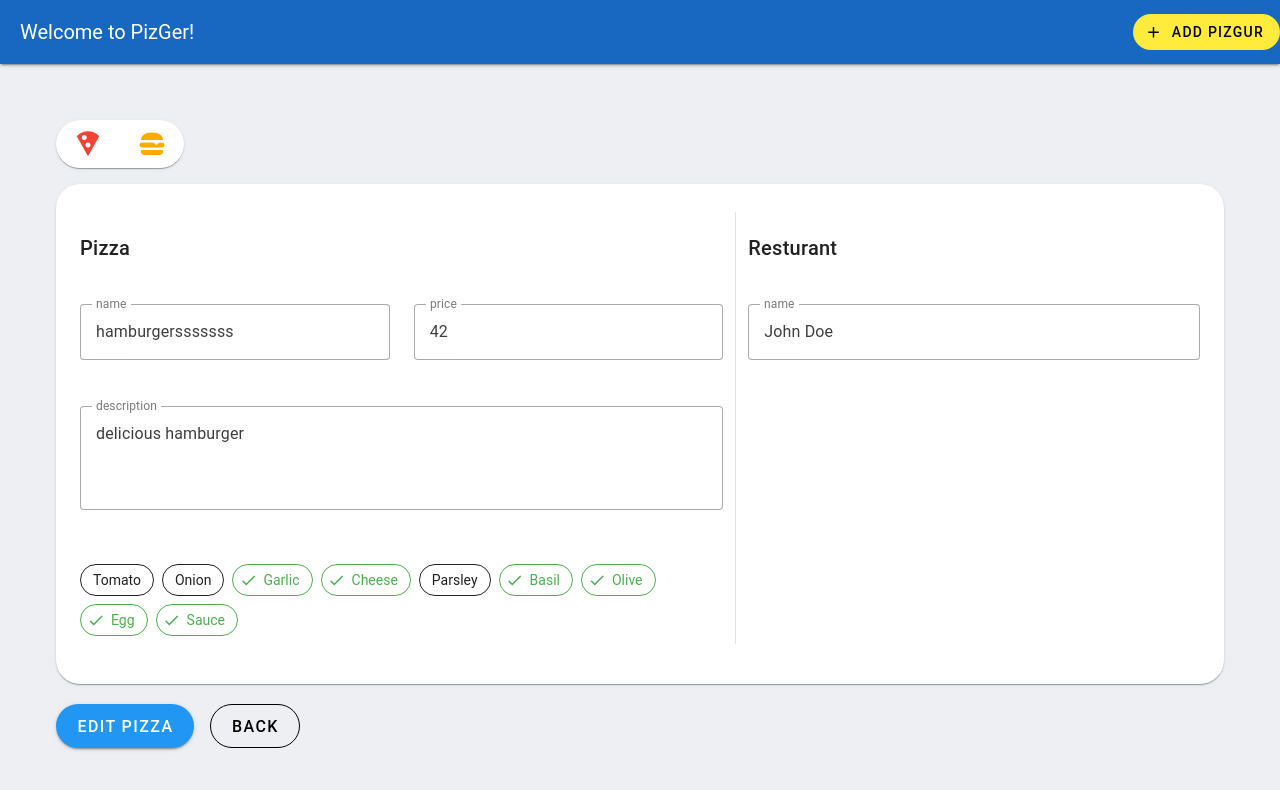
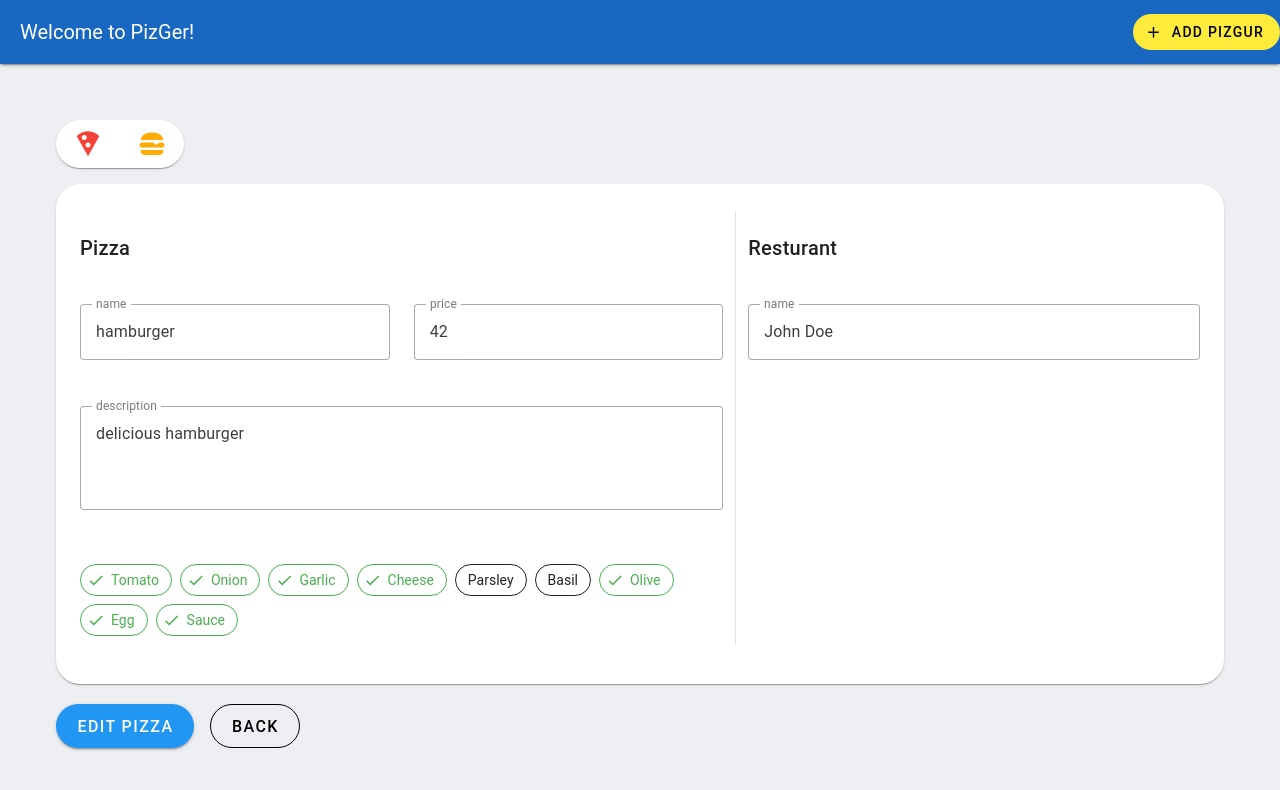
Before and after one commit to maedekaboli/PizGer, a Vue app: page /food/1 in a window 1280 px wide. Shown: the top 790 px of the page. Built offline with nearby package versions, Linux system fonts and the light colour scheme; data requests are answered from the project's data file.

Commit message:
Revert "editFood component seperated in to part"
This reverts commit 6de8d1310fd8b193d5497b2284ac5443b9483736.

```diff
--- a/database/db.json
+++ b/database/db.json
@@ -1,26 +1,46 @@
 {
   "foods": [
     {
-      "name": "hamburgersssssss",
+      "name": "hamburger",
       "price": 42,
       "desc": "delicious hamburger",
       "id": 1,
       "category": 1,
       "ingredients": [
+        0,
+        1,
         2,
         3,
-        5,
         6,
         7,
         8
       ]
+    },
+    {
+      "name": "ff",
+      "price": 0,
+      "desc": "",
+      "id": 3,
+      "category": 1,
+      "ingredients": []
+    },
+    {
+      "name": "lsdjk",
+      "price": 0,
+      "desc": "",
+      "id": 4,
+      "category": 1,
+      "ingredients": []
     }
   ],
-  "resturants": [
+  "comments": [
     {
-      "foodId": 1,
-      "name": "Akbar Mojalal",
-      "id": 1
+      "id": 1,
+      "body": "some comment",
+      "postId": 1
     }
-  ]
+  ],
+  "profile": {
+    "name": "typicode"
+  }
 }
--- a/src/stores/food/FoodStateModel.ts
+++ b/src/stores/FoodStateModel.ts
@@ -1,4 +1,4 @@
-import FoodType from '../../views/food/models/FoodType';
+import FoodType from '../views/food/models/FoodType';
 
 export default interface FoodStateModel {
     foodsList: FoodType[]
--- a/src/stores/food/FoodsListStore.ts
+++ b/src/stores/FoodsListStore.ts
@@ -1,8 +1,8 @@
 import { defineStore } from 'pinia'
-import FoodType from '../../views/food/models/FoodType'
+import FoodType from '../views/food/models/FoodType'
 import FoodStateModel from './FoodStateModel'
-import axios from '../../api'
-import router from '../../routes'
+import axios from '../api'
+import router from '../routes'
 
 const actions = {
     async editFood(food: FoodType) {
--- a/src/views/food/Food.vue
+++ b/src/views/food/Food.vue
@@ -1,7 +1,7 @@
 <script setup lang="ts">
 import { ref, computed, defineAsyncComponent, TransitionGroup } from "vue";
 import FoodType from "./models/FoodType";
-import useFoodsListStore from "../../stores/food/FoodsListStore";
+import useFoodsListStore from "../../stores/FoodsListStore";
 const DeleteModal = defineAsyncComponent(() => import("./DeleteModal.vue"));
 
 const props = defineProps<{
@@ -26,7 +26,10 @@ const lazySrc = computed(() => {
 </script>
 
 <template>
+        <!-- <div v-if="show">helooooooo</div> -->
+
         <v-col cols="md-4 Product" sm="6">
+
             <v-card class="mx-auto">
                 <v-img :lazySrc="lazySrc" :src="foodImg" height="200px" cover>
                     <template v-slot:placeholder>
--- a/src/views/food/FoodList.vue
+++ b/src/views/food/FoodList.vue
@@ -1,6 +1,6 @@
 <script setup lang="ts">
 import { ref, defineAsyncComponent } from 'vue'
-import useFoodsListStore from '../../stores/food/FoodsListStore'
+import useFoodsListStore from '../../stores/FoodsListStore'
 import { storeToRefs } from 'pinia'
 
 const Food = defineAsyncComponent(() => import('./Food.vue'))
--- a/src/views/food/editFood/EditFood.vue
+++ b/src/views/food/editFood/EditFood.vue
@@ -1,23 +1,24 @@
 <script setup lang="ts">
 import { ref, defineAsyncComponent } from 'vue'
 import { useRoute } from 'vue-router'
-import useFoodsListStore from '../../../stores/food/FoodsListStore'
+import useFoodsListStore from '../../../stores/FoodsListStore'
 import { storeToRefs } from 'pinia'
 import SelectedFoodType from '../models/SelectedFoodType'
 import { foods, selectedFood } from './EditFoodButtons'
 
 const route = useRoute()
 const AppToggleButton = defineAsyncComponent(() => import('../../../components/AppToggleButton.vue'))
-const ResturantForm = defineAsyncComponent(() => import('./ResturantForm.vue'))
-const FoodForm = defineAsyncComponent(() => import('./FoodForm.vue'))
+const Ingredient = defineAsyncComponent(() => import('../ingredients/Ingredient.vue'))
 const { addFood, getFood, editFood } = useFoodsListStore()
 const { loading, getFoodDetail } = storeToRefs(useFoodsListStore())
+const ingredients = ref([0, 1, 2, 3, 4, 5, 6, 7, 8])
 const btnName = ref('add')
 
 if (route.params.id) {
     btnName.value = 'edit'
     getFood(~~route.params.id)
 }
+console.log(getFoodDetail.value)
 const onSubmit = () => {
     if (route.params.id)
         editFood(getFoodDetail.value)
@@ -27,6 +28,10 @@ const onSubmit = () => {
 const onToggleBtns = (selectedBtn: SelectedFoodType) => {
     selectedFood.value = selectedBtn
     getFoodDetail.value.category = selectedFood.value.value
+}
+
+const selectedIngredient = (item: number) => {
+    getFoodDetail.value.ingredients.push(item)
 }
 
 </script>
@@ -45,10 +50,33 @@ const onToggleBtns = (selectedBtn: SelectedFoodType) => {
                 <v-card-title class="pl-0 mb-8">
                     {{ selectedFood.name }}
                 </v-card-title>
-                <FoodForm :getFoodDetail="getFoodDetail"></FoodForm>
+                <v-row>
+                    <v-col cols="12" sm="6">
+                        <v-text-field v-model="getFoodDetail.name" label="name" variant="outlined"></v-text-field>
+                    </v-col>
+                    <v-col cols="12" sm="6">
+                        <v-text-field v-model="getFoodDetail.price" label="price" variant="outlined"></v-text-field>
+                    </v-col>
+                    <v-col cols="12">
+                        <v-textarea v-model="getFoodDetail.desc" label="description" auto-grow variant="outlined"
+                            rows="3" row-height="25" shaped></v-textarea>
+                    </v-col>
+                </v-row>
+                <v-row>
+                    <v-col cols="12">
+                        <v-chip-group v-model="getFoodDetail.ingredients" selected-class="text-success" column multiple>
+                            <template v-for="item in ingredients" :key="item">
+                                <Ingredient :item="item" @selectedIngredient="selectedIngredient"></Ingredient>
+                            </template>
+                        </v-chip-group>
+                    </v-col>
+                </v-row>
             </v-col>
             <v-col cols="md-5" class="border-left resturant mb-3">
-                <ResturantForm></ResturantForm>
+                <v-card-title class="pl-0 mb-8">
+                    Resturant
+                </v-card-title>
+                <v-text-field model-value="John Doe" label="name" variant="outlined"></v-text-field>
             </v-col>
         </v-row>
     </v-card>
--- a/src/views/food/editFood/FoodForm.vue
+++ /dev/null
@@ -1,35 +0,0 @@
-<script setup lang="ts">
-import { ref, defineAsyncComponent } from 'vue'
-import FoodType from "../models/FoodType";
-
-defineProps<{
-    getFoodDetail: FoodType;
-}>();
-
-const Ingredient = defineAsyncComponent(() => import('../ingredients/Ingredient.vue'))
-const ingredients = ref([0, 1, 2, 3, 4, 5, 6, 7, 8])
-</script>
-
-<template>
-    <v-row>
-        <v-col cols="12" sm="6">
-            <v-text-field v-model="getFoodDetail.name" label="name" variant="outlined"></v-text-field>
-        </v-col>
-        <v-col cols="12" sm="6">
-            <v-text-field v-model="getFoodDetail.price" label="price" variant="outlined"></v-text-field>
-        </v-col>
-        <v-col cols="12">
-            <v-textarea v-model="getFoodDetail.desc" label="description" auto-grow variant="outlined" rows="3"
-                row-height="25" shaped></v-textarea>
-        </v-col>
-    </v-row>
-    <v-row>
-        <v-col cols="12">
-            <v-chip-group v-model="getFoodDetail.ingredients" selected-class="text-success" column multiple>
-                <template v-for="item in ingredients" :key="item">
-                    <Ingredient :item="item"></Ingredient>
-                </template>
-            </v-chip-group>
-        </v-col>
-    </v-row>
-</template>
--- a/src/views/food/editFood/ResturantForm.vue
+++ /dev/null
@@ -1,6 +0,0 @@
-<template>
-    <v-card-title class="pl-0 mb-8">
-        Resturant
-    </v-card-title>
-    <v-text-field model-value="John Doe" label="name" variant="outlined"></v-text-field>
-</template>
--- a/src/views/food/filterFood/FilterFood.vue
+++ b/src/views/food/filterFood/FilterFood.vue
@@ -2,7 +2,7 @@
 import { ref, defineAsyncComponent } from 'vue'
 import { foods, selectedFood } from './FilterFoodButtons'
 import SelectedFoodType from '../models/SelectedFoodType'
-import useFoodsListStore from '../../../stores/food/FoodsListStore'
+import useFoodsListStore from '../../../stores/FoodsListStore'
 
 const AppToggleButton = defineAsyncComponent(() => import('../../../components/AppToggleButton.vue'))
 const { getFoodsList } = useFoodsListStore()
```
Also changed, not shown: src/stores/resturant/ResturantModel.ts (deleted, +0 -8 lines), src/stores/resturant/ResturantStore.ts (deleted). Lines whose indentation alone changed are shown as unchanged.
